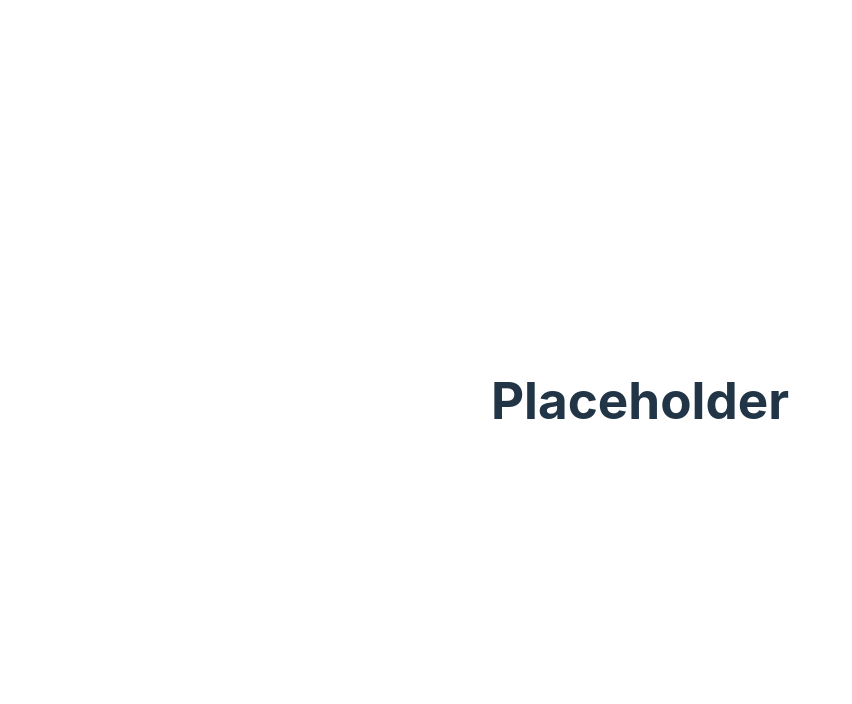
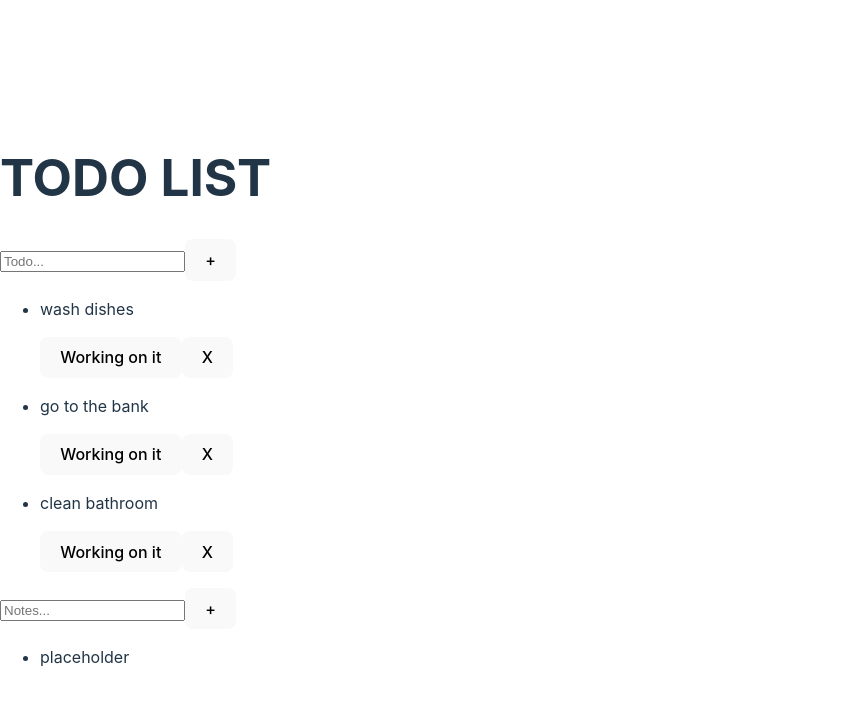
Before and after one commit to kimhnh/todo-app, a React (Vite) app: page / in a window 1280 px wide. Shown: the top 704 px of the page, without its empty margins (0-852 px from the left). Built offline with nearby package versions, Linux system fonts and the light colour scheme.

Commit message:
feat working todolist

```diff
--- a/src/App.jsx
+++ b/src/App.jsx
@@ -1,6 +1,147 @@
 import { useState } from 'react';
-import './App.css';
+
+// Dummy TODO List
+const todoList = [
+  { id: 1, todo: 'wash dishes', status: false },
+  { id: 2, todo: 'go to the bank', status: false },
+  { id: 3, todo: 'clean bathroom', status: false },
+];
+
+// Dummy Notes List
+const notesList = [
+  { id: 1, note: 'Lorem ipsum dolor sit amet consectetur, adipisicing elit. Porro, deleniti.' },
+  {
+    id: 2,
+    note: 'Lorem ipsum dolor sit amet consectetur adipisicing elit. Soluta obcaecati nihil veniam asperiores quaerat repellat eligendi officia, modi voluptatem corporis molestiae fugiat cupiditate libero nisi, autem atque. Magni, quasi sint.',
+  },
+  { id: 3, note: 'Lorem ipsum dolor sit amet.' },
+];
 
 export default function App() {
-  return <h1>Placeholder</h1>;
+  const [list, setList] = useState(todoList);
+  const [toggleStatus, setToggleStatus] = useState(null);
+
+  // Add new item (obj) to array via spread
+  function handleAddItem(item) {
+    setList((list) => [...list, item]);
+  }
+
+  // Update via map + spread
+  function handleToggle(item) {
+    setList((list) => list.map((i) => (i.id === item.id ? { ...i, status: !i.status } : i)));
+    setToggleStatus((s) => (s?.id === item.id ? null : item));
+  }
+
+  // Delete via filter
+  function handleDeleteItem(item) {
+    setList((list) => list.filter((i) => item.id !== i.id));
+    setToggleStatus((s) => s.id === item.id && null);
+  }
+
+  return (
+    <>
+      <Header />
+      <main>
+        <div className="todo-list">
+          <TodoForm onAddItem={handleAddItem} />
+          <TodoList
+            todos={list}
+            onToggleStatus={handleToggle}
+            onDeleteItem={handleDeleteItem}
+            toggleStatus={toggleStatus}
+          />
+        </div>
+        <div className="notes">
+          <NotesForm />
+          <NoteList />
+        </div>
+      </main>
+    </>
+  );
 }
+
+function Header() {
+  return (
+    <header>
+      <h1>TODO LIST</h1>
+    </header>
+  );
+}
+
+function TodoForm({ onAddItem }) {
+  const [todo, setTodo] = useState('');
+
+  function handleSubmit(e) {
+    e.preventDefault();
+
+    // guard clause
+    if (!todo) return;
+    const newItem = { id: crypto.randomUUID(), todo, status: false };
+    onAddItem(newItem);
+    setTodo('');
+  }
+
+  return (
+    <form
+      className="form"
+      onSubmit={handleSubmit}
+    >
+      <input
+        type="text"
+        placeholder="Todo..."
+        value={todo}
+        onChange={(e) => setTodo(e.target.value)}
+      />
+      <button>+</button>
+    </form>
+  );
+}
+
+function TodoList({ todos, onToggleStatus, onDeleteItem, toggleStatus }) {
+  return (
+    <ul>
+      {todos.map((i) => (
+        <TodoItem
+          key={i.id}
+          item={i}
+          onToggleStatus={onToggleStatus}
+          onDeleteItem={onDeleteItem}
+          toggleStatus={toggleStatus}
+        ></TodoItem>
+      ))}
+    </ul>
+  );
+}
+
+function TodoItem({ item, onToggleStatus, onDeleteItem, toggleStatus }) {
+  const isWorking = toggleStatus?.id === item.id;
+  return (
+    <li>
+      {isWorking ? <p className="working-on">👉{item.todo}👈</p> : <p>{item.todo}</p>}
+      <button onClick={() => onToggleStatus(item)}>Working on it</button>
+      <button onClick={() => onDeleteItem(item)}>X</button>
+    </li>
+  );
+}
+
+// Re-use Form Component with children?
+function NotesForm({}) {
+  return (
+    <form action="">
+      <input
+        type="text"
+        placeholder="Notes..."
+      />
+      <button>+</button>
+    </form>
+  );
+}
+
+// Re-use List Component?
+function NoteList() {
+  return (
+    <ul>
+      <li>placeholder</li>
+    </ul>
+  );
+}
```
